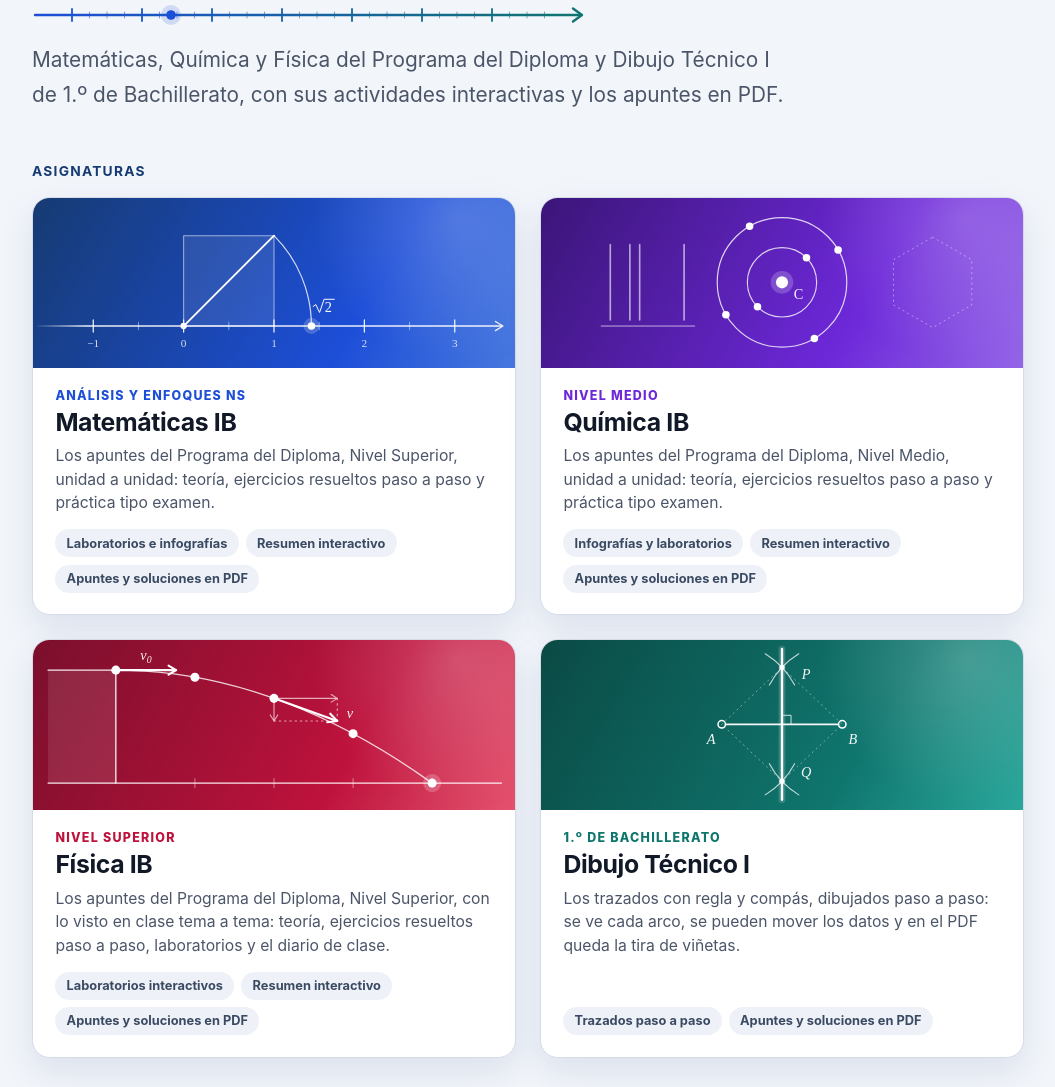
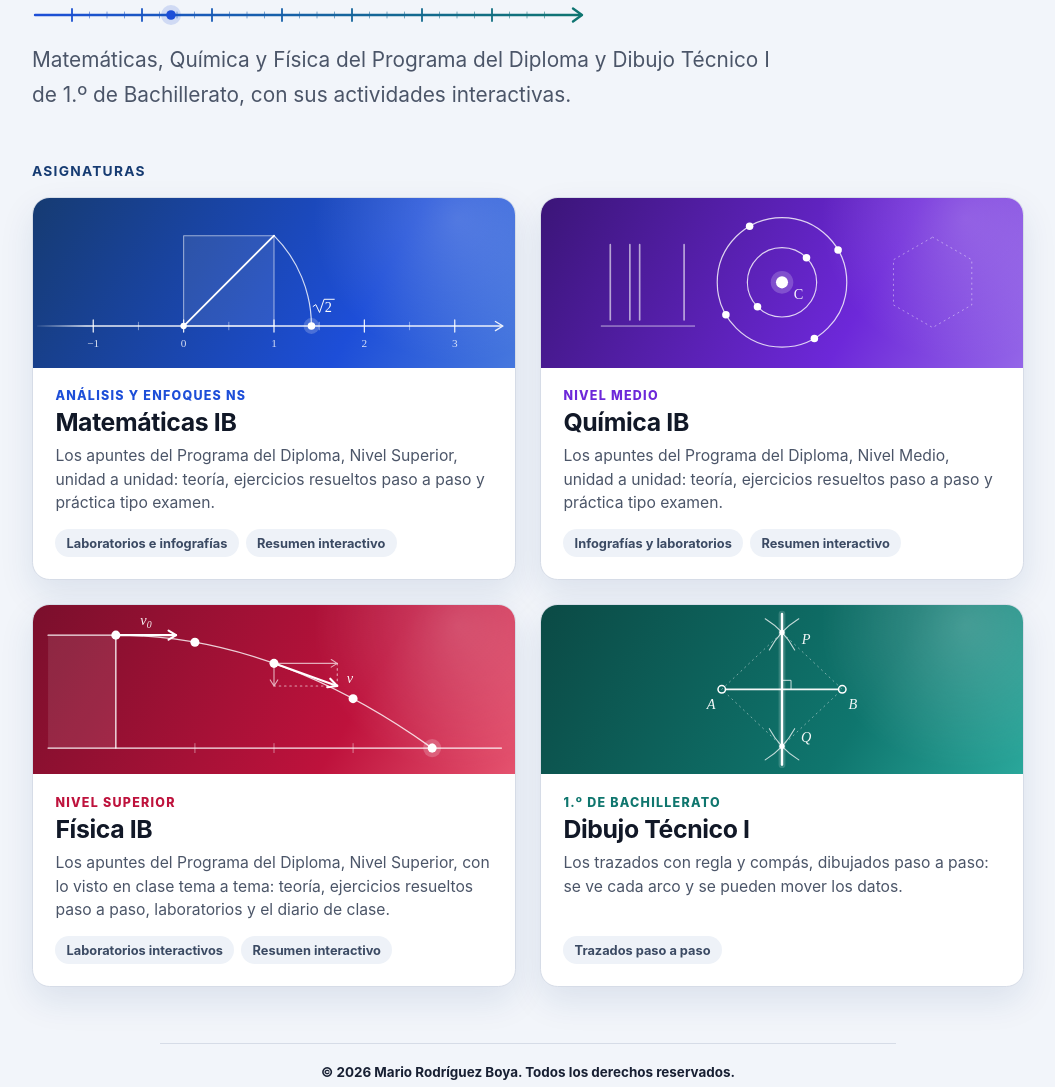
Before and after one commit to marioEducastur/marioEducastur.github.io, a plain HTML site: page ib/index.html in a window 1280 px wide. Shown: the part 213-1300 px from the top of the page, without its empty margins (112-1167 px from the left). Drawn offline with Linux system fonts and the light colour scheme.

Commit message:
ib: tarjetas sin los PDF
Co-Authored-By: Claude Opus 5.5 <noreply@anthropic.com>

```diff
--- a/ib/index.html
+++ b/ib/index.html
@@ -322,8 +322,7 @@
     <svg class="recta-portal" viewBox="0 0 560 24" aria-hidden="true" focusable="false" fill="none" stroke-linecap="round" stroke-linejoin="round"><defs><linearGradient id="tinta-recta" gradientUnits="userSpaceOnUse" x1="0" x2="560" y1="0" y2="0"><stop offset="0" stop-color="#1d4ed8"></stop><stop offset="1" stop-color="#0f766e"></stop></linearGradient></defs><g stroke="url(#tinta-recta)"><line x1="3" y1="12" x2="548" y2="12" stroke-width="2.4"></line><path d="M541 5.5l9 6.5l-9 6.5" stroke-width="2.4"></path><path d="M40 6v12M110 6v12M180 6v12M250 6v12M320 6v12M390 6v12M460 6v12" stroke-width="1.8"></path><path d="M57.5 9v6M75 9v6M92.5 9v6M127.5 9v6M145 9v6M162.5 9v6M197.5 9v6M215 9v6M232.5 9v6M267.5 9v6M285 9v6M302.5 9v6M337.5 9v6M355 9v6M372.5 9v6M407.5 9v6M425 9v6M442.5 9v6M477.5 9v6M495 9v6M512.5 9v6" stroke-width="1" stroke-opacity="0.55"></path></g><circle cx="138.99" cy="12" r="10" fill="#1d4ed8" fill-opacity="0.16"></circle><circle cx="138.99" cy="12" r="4.8" fill="#1d4ed8"></circle></svg>
     <p class="subtitulo">
       Matemáticas, Química y Física del Programa del Diploma y Dibujo
-      Técnico I de 1.º de Bachillerato, con sus actividades interactivas y
-      los apuntes en PDF.
+      Técnico I de 1.º de Bachillerato, con sus actividades interactivas.
     </p>
   </header>
 
@@ -339,7 +338,7 @@
             <span class="antetitulo">Análisis y Enfoques NS</span>
             <strong class="titulo-tarjeta">Matemáticas IB</strong>
             <span class="resumen">Los apuntes del Programa del Diploma, Nivel Superior, unidad a unidad: teoría, ejercicios resueltos paso a paso y práctica tipo examen.</span>
-            <span class="fichas"><span>Laboratorios e infografías</span><span>Resumen interactivo</span><span>Apuntes y soluciones en PDF</span></span>
+            <span class="fichas"><span>Laboratorios e infografías</span><span>Resumen interactivo</span></span>
           </span>
         </a>
         <a class="tarjeta-asignatura tono-violeta" href="../quimica/">
@@ -350,7 +349,7 @@
             <span class="antetitulo">Nivel Medio</span>
             <strong class="titulo-tarjeta">Química IB</strong>
             <span class="resumen">Los apuntes del Programa del Diploma, Nivel Medio, unidad a unidad: teoría, ejercicios resueltos paso a paso y práctica tipo examen.</span>
-            <span class="fichas"><span>Infografías y laboratorios</span><span>Resumen interactivo</span><span>Apuntes y soluciones en PDF</span></span>
+            <span class="fichas"><span>Infografías y laboratorios</span><span>Resumen interactivo</span></span>
           </span>
         </a>
         <a class="tarjeta-asignatura tono-carmin" href="../fisica/">
@@ -361,7 +360,7 @@
             <span class="antetitulo">Nivel Superior</span>
             <strong class="titulo-tarjeta">Física IB</strong>
             <span class="resumen">Los apuntes del Programa del Diploma, Nivel Superior, con lo visto en clase tema a tema: teoría, ejercicios resueltos paso a paso, laboratorios y el diario de clase.</span>
-            <span class="fichas"><span>Laboratorios interactivos</span><span>Resumen interactivo</span><span>Apuntes y soluciones en PDF</span></span>
+            <span class="fichas"><span>Laboratorios interactivos</span><span>Resumen interactivo</span></span>
           </span>
         </a>
         <a class="tarjeta-asignatura tono-turquesa" href="../dt1/">
@@ -371,8 +370,8 @@
           <span class="cuerpo-tarjeta">
             <span class="antetitulo">1.º de Bachillerato</span>
             <strong class="titulo-tarjeta">Dibujo Técnico I</strong>
-            <span class="resumen">Los trazados con regla y compás, dibujados paso a paso: se ve cada arco, se pueden mover los datos y en el PDF queda la tira de viñetas.</span>
-            <span class="fichas"><span>Trazados paso a paso</span><span>Apuntes y soluciones en PDF</span></span>
+            <span class="resumen">Los trazados con regla y compás, dibujados paso a paso: se ve cada arco y se pueden mover los datos.</span>
+            <span class="fichas"><span>Trazados paso a paso</span></span>
           </span>
         </a>
       </div>
```
